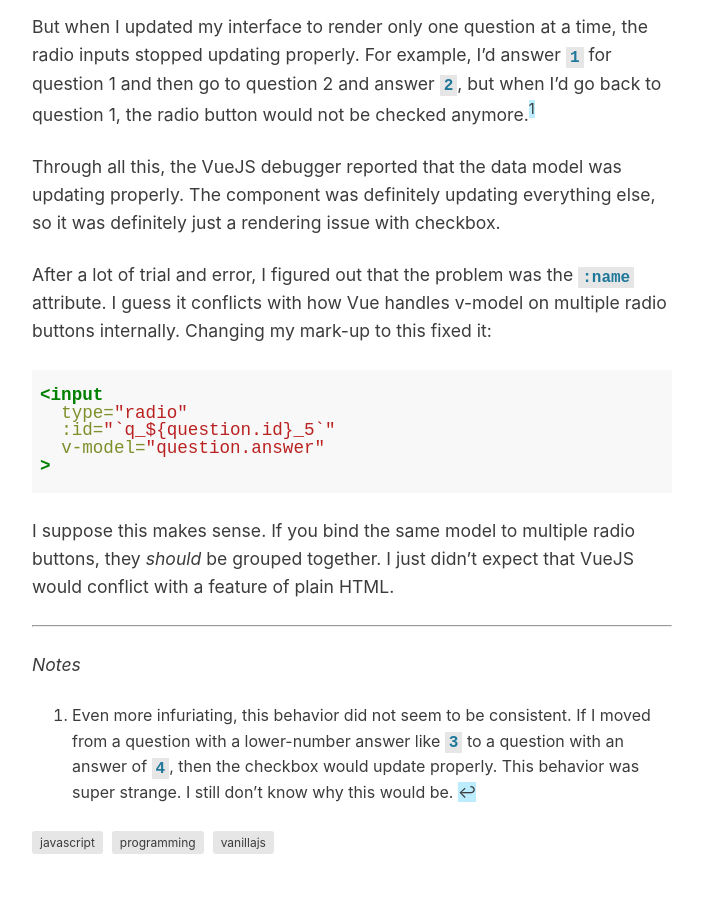
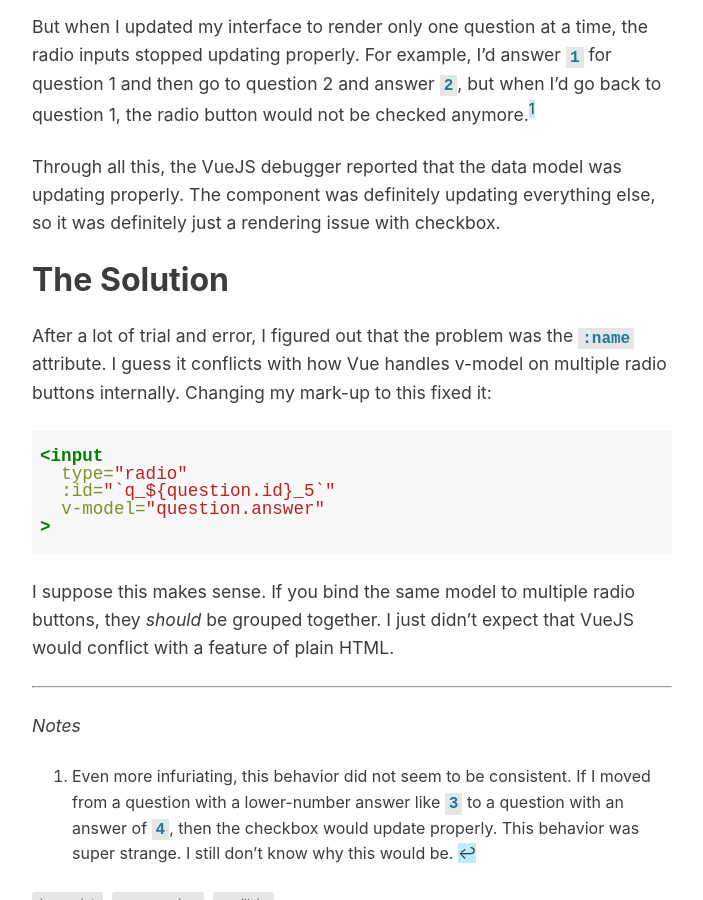
Before and after one commit to whusterj/whusterj.github.io, a Jekyll site: the page built from _posts/2018-01-23-radio-buttons-in-vue.md, in a window 1280 px wide and 900 px high, scrolled down 1496 px. Shown: the whole window, without its empty margins (288-991 px from the left). Built offline with Jekyll 4.4.1, drawn with Linux system fonts in a browser that asks for light colours.

Commit message:
Minor update to VueJS radio buttons post

````diff
--- a/_posts/2018-01-23-radio-buttons-in-vue.md
+++ b/_posts/2018-01-23-radio-buttons-in-vue.md
@@ -44,6 +44,8 @@ But when I updated my interface to render only one question at a time, the radio
 
 Through all this, the VueJS debugger reported that the data model was updating properly. The component was definitely updating everything else, so it was definitely just a rendering issue with checkbox.
 
+## The Solution
+
 After a lot of trial and error, I figured out that the problem was the `:name` attribute. I guess it conflicts with how Vue handles v-model on multiple radio buttons internally. Changing my mark-up to this fixed it:
 
 ```html
````
